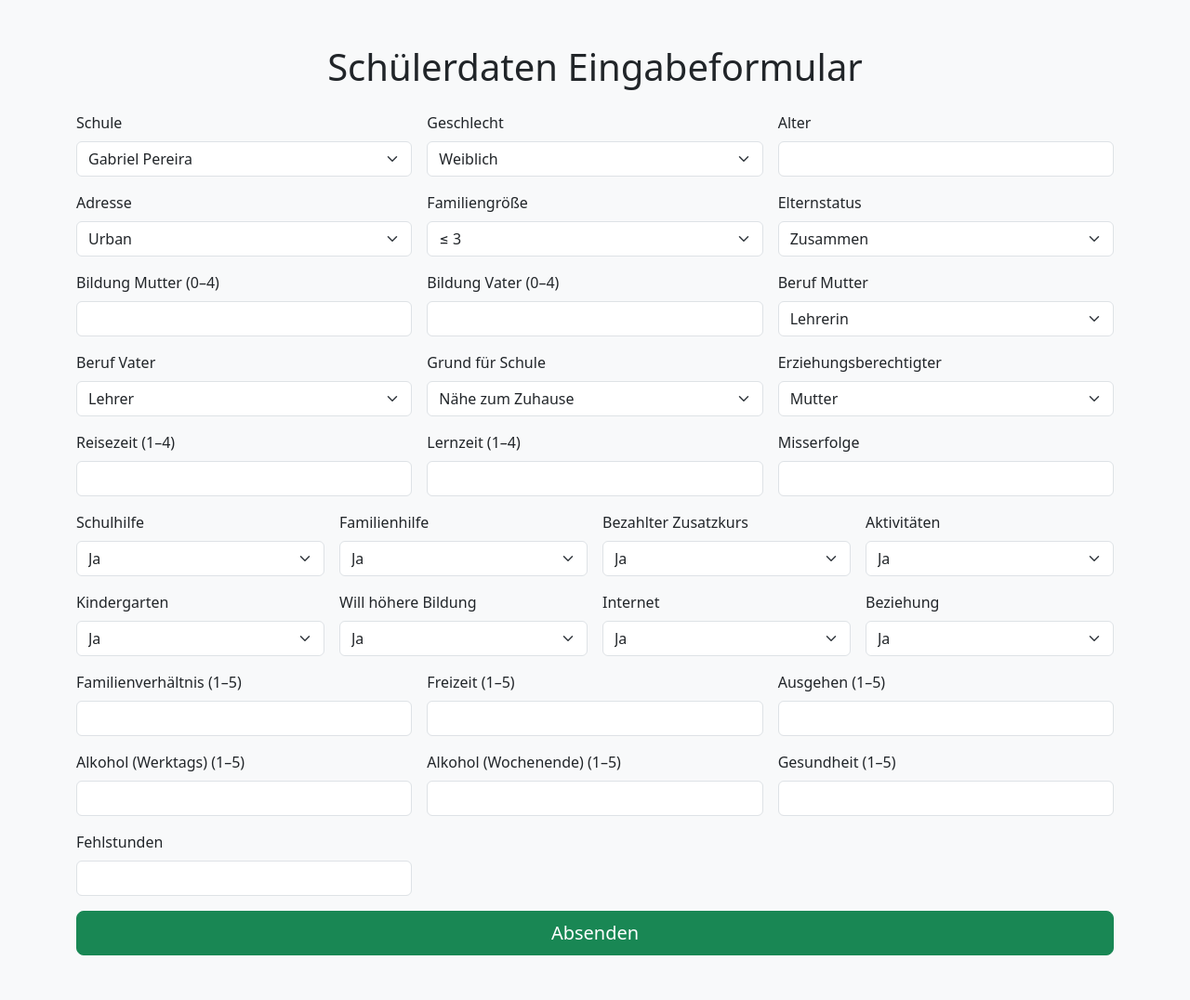
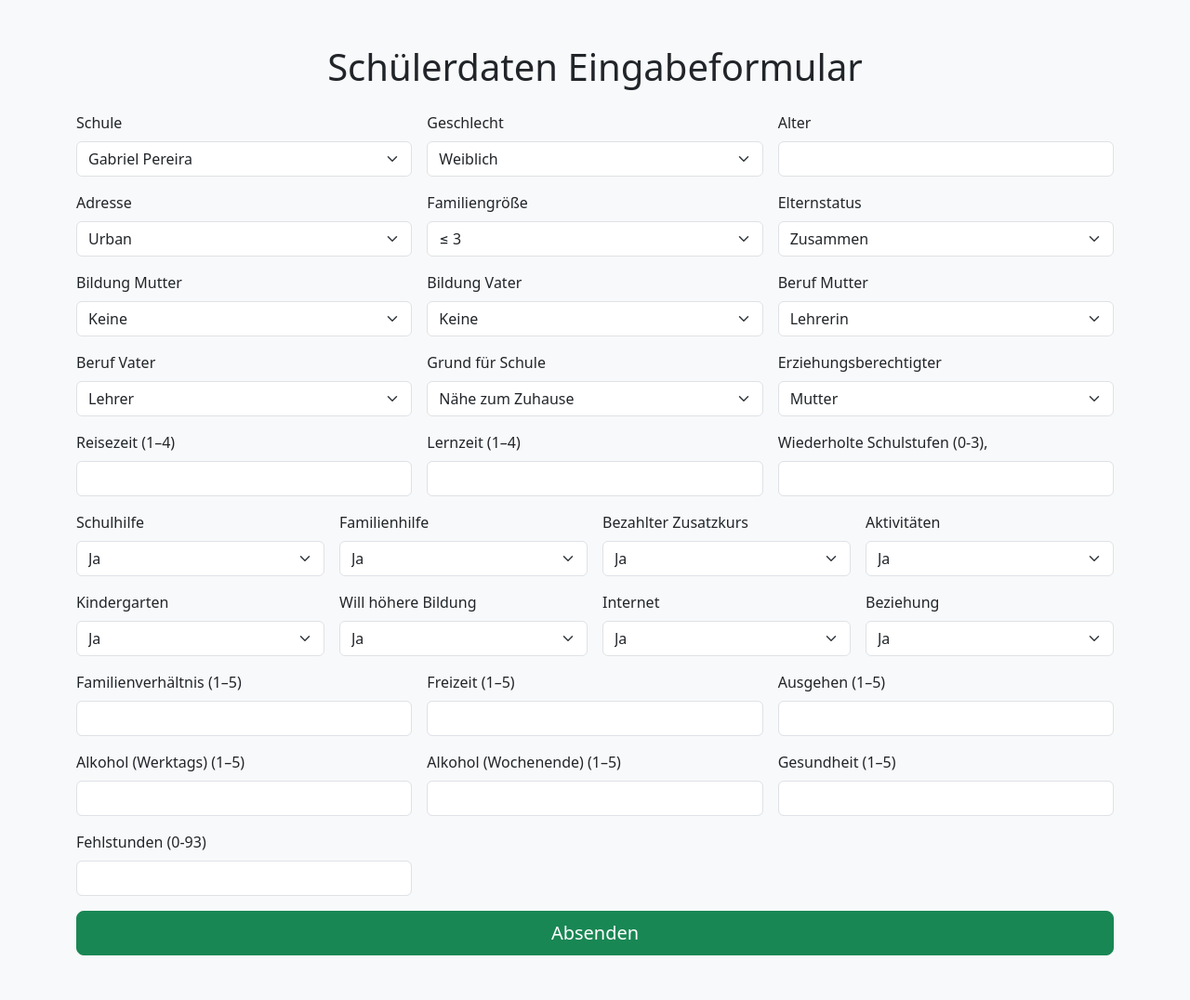
Before and after one commit to Pascal-Spoerk/grade_prediction, a Flask app: page / in a window 1280 px wide. Shown: the whole page at 93% size. Run offline with Flask 3, Linux system fonts and the light colour scheme; parts of the project's set-up code (start-up, migrations or seed data) failed here and were passed over.

Commit message:
improved look and feel

```diff
--- a/frontend/templates/index.html
+++ b/frontend/templates/index.html
@@ -55,12 +55,24 @@
 
             <!-- Bildung -->
             <div class="col-md-4">
-                <label for="Medu" class="form-label">Bildung Mutter (0–4)</label>
-                <input type="number" class="form-control" name="Medu" id="Medu" min="0" max="4">
+                <label for="Medu" class="form-label">Bildung Mutter</label>
+                 <select class="form-select" name="Medu" id="Medu">
+                    <option value="0">Keine</option>
+                    <option value="1">Volksschule</option>
+                    <option value="2">Mittelschule</option>
+                    <option value="3">Höhere Schule</option>
+                    <option value="4">Universität</option>
+                </select>
             </div>
             <div class="col-md-4">
-                <label for="Fedu" class="form-label">Bildung Vater (0–4)</label>
-                <input type="number" class="form-control" name="Fedu" id="Fedu" min="0" max="4">
+                <label for="Fedu" class="form-label">Bildung Vater</label>
+                <select class="form-select" name="Fedu" id="Fedu">
+                    <option value="0">Keine</option>
+                    <option value="1">Volksschule</option>
+                    <option value="2">Mittelschule</option>
+                    <option value="3">Höhere Schule</option>
+                    <option value="4">Universität</option>
+                </select>
             </div>
 
             <!-- Berufe -->
@@ -114,8 +126,8 @@
                 <input type="number" class="form-control" name="studytime" id="studytime" min="1" max="4">
             </div>
             <div class="col-md-4">
-                <label for="failures" class="form-label">Misserfolge</label>
-                <input type="number" class="form-control" name="failures" id="failures" min="0" max="4">
+                <label for="failures" class="form-label">Wiederholte Schulstufen (0-3),</label>
+                <input type="number" class="form-control" name="failures" id="failures" min="0" max="3">
             </div>
 
             <!-- Unterstützungen & Aktivitäten -->
@@ -150,7 +162,7 @@
             {% endfor %}
 
             <div class="col-md-4">
-                <label for="absences" class="form-label">Fehlstunden</label>
+                <label for="absences" class="form-label">Fehlstunden (0-93)</label>
                 <input type="number" class="form-control" name="absences" id="absences" min="0" max="93">
             </div>
 
```
